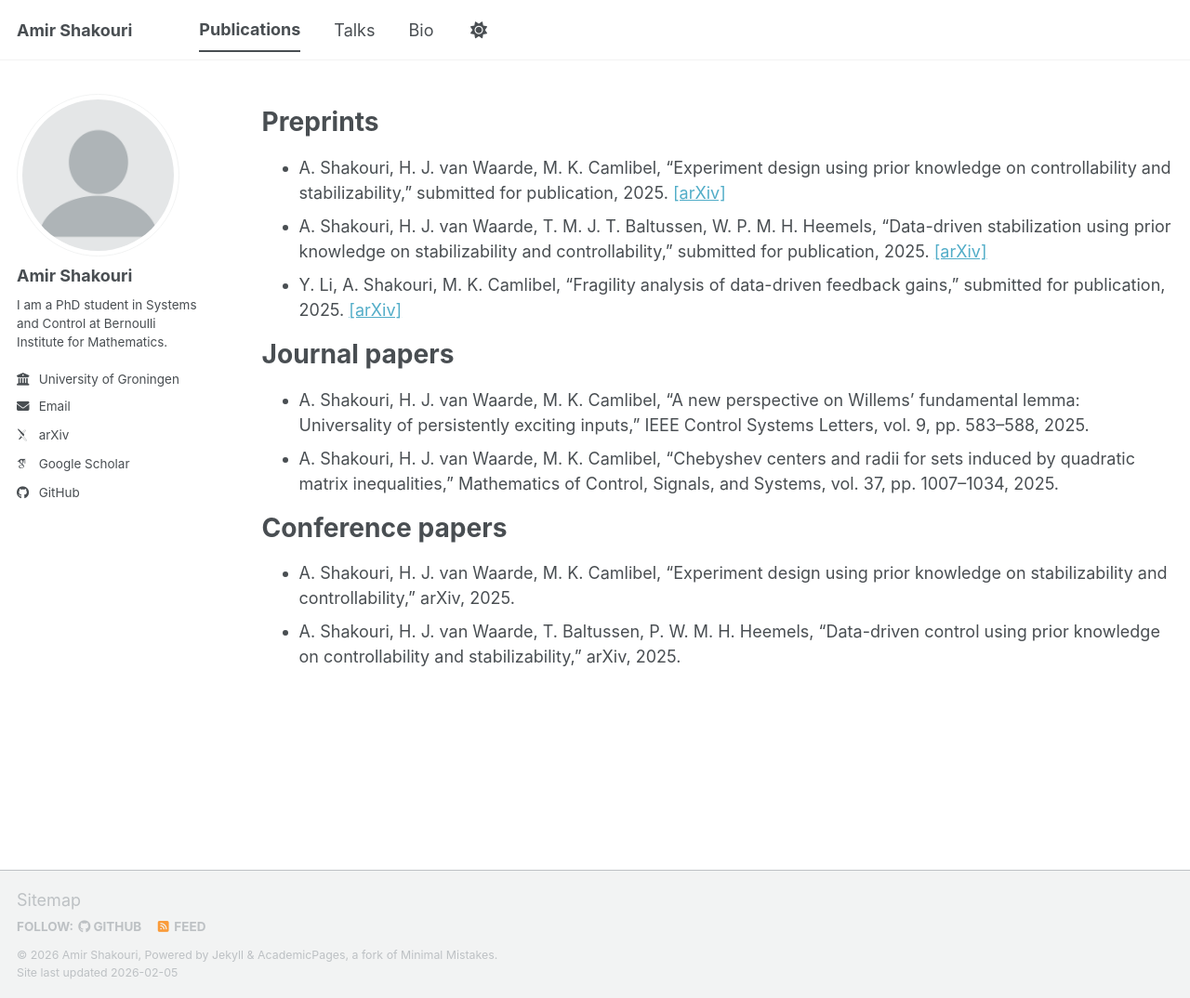
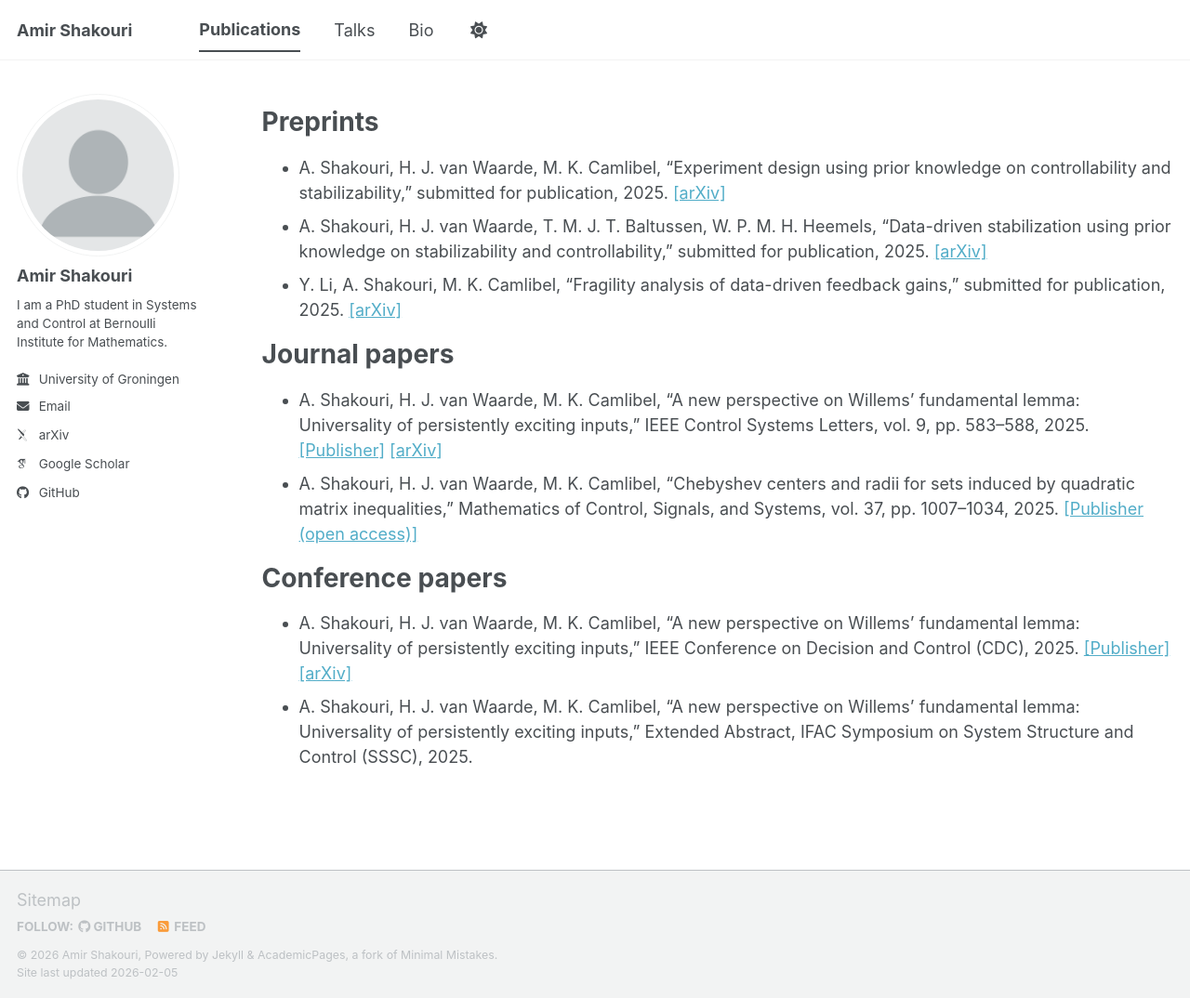
Before and after one commit to a-shakouri/a-shakouri.github.io, a Jekyll site: the page built from _pages/pub.md, in a window 1280 px wide and 1074 px high. Shown: the whole window at 93% size. Built offline with Jekyll 4.4.1, drawn with Linux system fonts in a browser that asks for light colours; some web fonts are replaced; a script bundle is joined from its source files by our own code; library files that are not in the unit come from our copies.

Commit message:
Update pub.md

```diff
--- a/_pages/pub.md
+++ b/_pages/pub.md
@@ -16,10 +16,10 @@ Preprints
 
 Journal papers
 ======
-* A. Shakouri, H. J. van Waarde, M. K. Camlibel, “A new perspective on Willems’ fundamental lemma: Universality of persistently exciting inputs,” IEEE Control Systems Letters, vol. 9, pp. 583–588, 2025.
-* A. Shakouri, H. J. van Waarde, M. K. Camlibel, “Chebyshev centers and radii for sets induced by quadratic matrix inequalities,” Mathematics of Control, Signals, and Systems, vol. 37, pp. 1007–1034, 2025.
+* A. Shakouri, H. J. van Waarde, M. K. Camlibel, “A new perspective on Willems’ fundamental lemma: Universality of persistently exciting inputs,” IEEE Control Systems Letters, vol. 9, pp. 583–588, 2025. [\[Publisher\]](https://ieeexplore.ieee.org/document/11022745)  [\[arXiv\]](https://arxiv.org/pdf/2503.12489)
+* A. Shakouri, H. J. van Waarde, M. K. Camlibel, “Chebyshev centers and radii for sets induced by quadratic matrix inequalities,” Mathematics of Control, Signals, and Systems, vol. 37, pp. 1007–1034, 2025. [\[Publisher (open access)\]](https://link.springer.com/article/10.1007/s00498-025-00424-w)
 
 Conference papers
 ======
-* A. Shakouri, H. J. van Waarde, M. K. Camlibel, "Experiment design using prior knowledge on stabilizability and controllability," arXiv, 2025.
-* A. Shakouri, H. J. van Waarde, T. Baltussen, P. W. M. H. Heemels, "Data-driven control using prior knowledge on controllability and stabilizability," arXiv, 2025.
+* A. Shakouri, H. J. van Waarde, M. K. Camlibel, “A new perspective on Willems’ fundamental lemma: Universality of persistently exciting inputs,” IEEE Conference on Decision and Control (CDC), 2025. [\[Publisher\]](https://ieeexplore.ieee.org/document/11022745)  [\[arXiv\]](https://arxiv.org/pdf/2503.12489)
+* A. Shakouri, H. J. van Waarde, M. K. Camlibel, “A new perspective on Willems’ fundamental lemma: Universality of persistently exciting inputs,” Extended Abstract, IFAC Symposium on System Structure and Control (SSSC), 2025.
```
